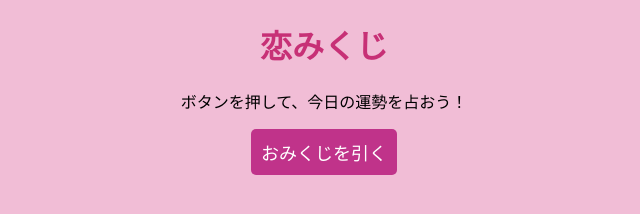
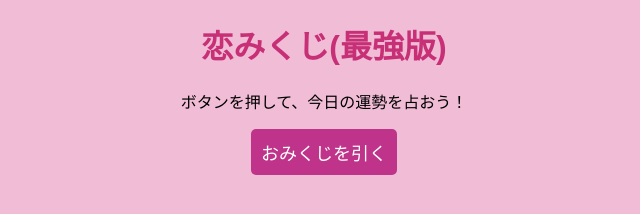
Before and after one commit to hsha24031-yamashita/koimikuji, a plain HTML site: page index.html in a window 1280 px wide. Shown: the whole page, without its empty margins (316-956 px from the left). Drawn offline with Linux system fonts and the light colour scheme.

Commit message:
タイトルの変更

```diff
--- a/index.html
+++ b/index.html
@@ -6,7 +6,7 @@
       <link rel="stylesheet" href="style.css">
    </head>
    <body>
-     <h1>恋みくじ</h1>
+     <h1>恋みくじ(最強版)</h1>
      <p>ボタンを押して、今日の運勢を占おう！</p>
      <button id="omikuji-bt"> おみくじを引く</button>
      <div id="result" class="result">
```
